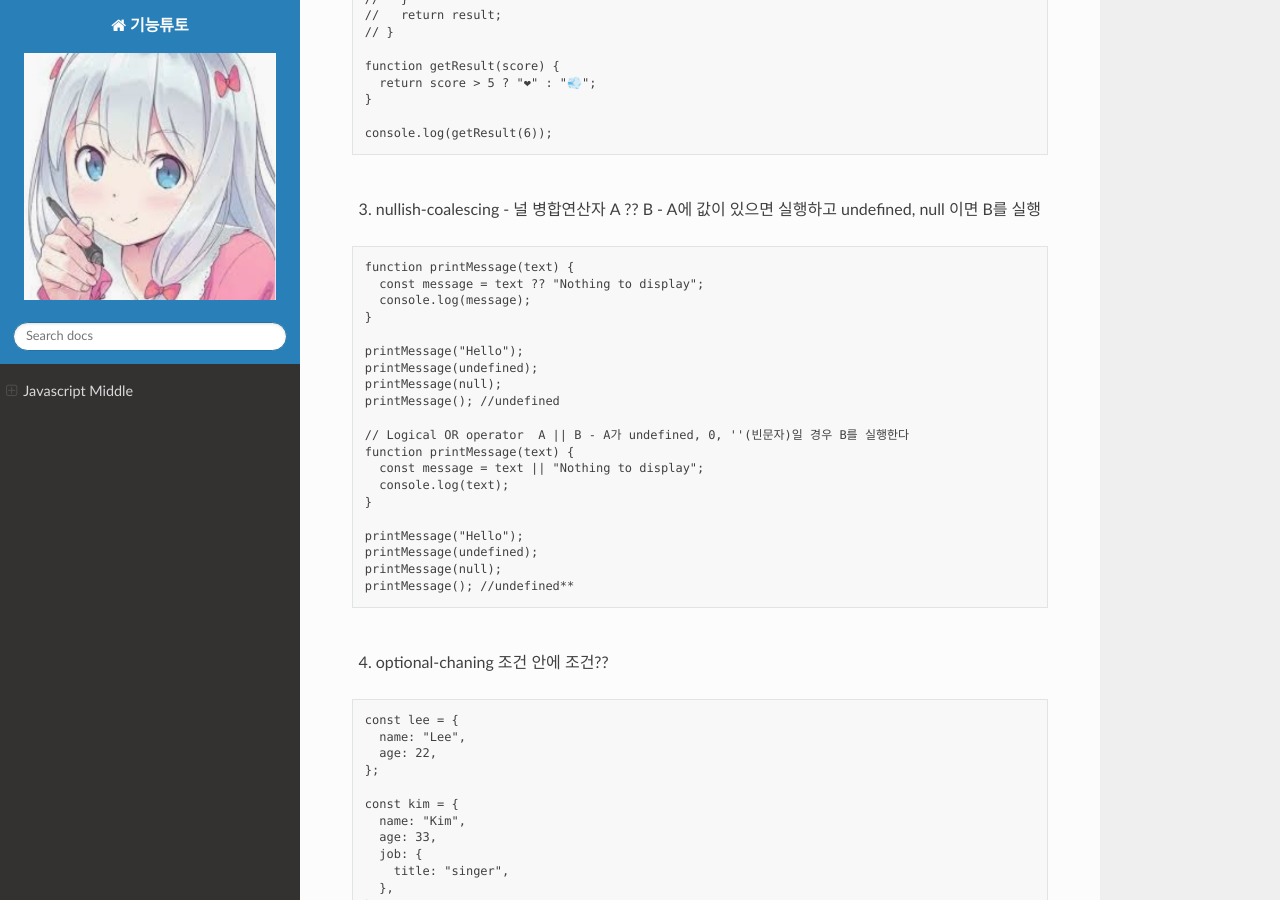
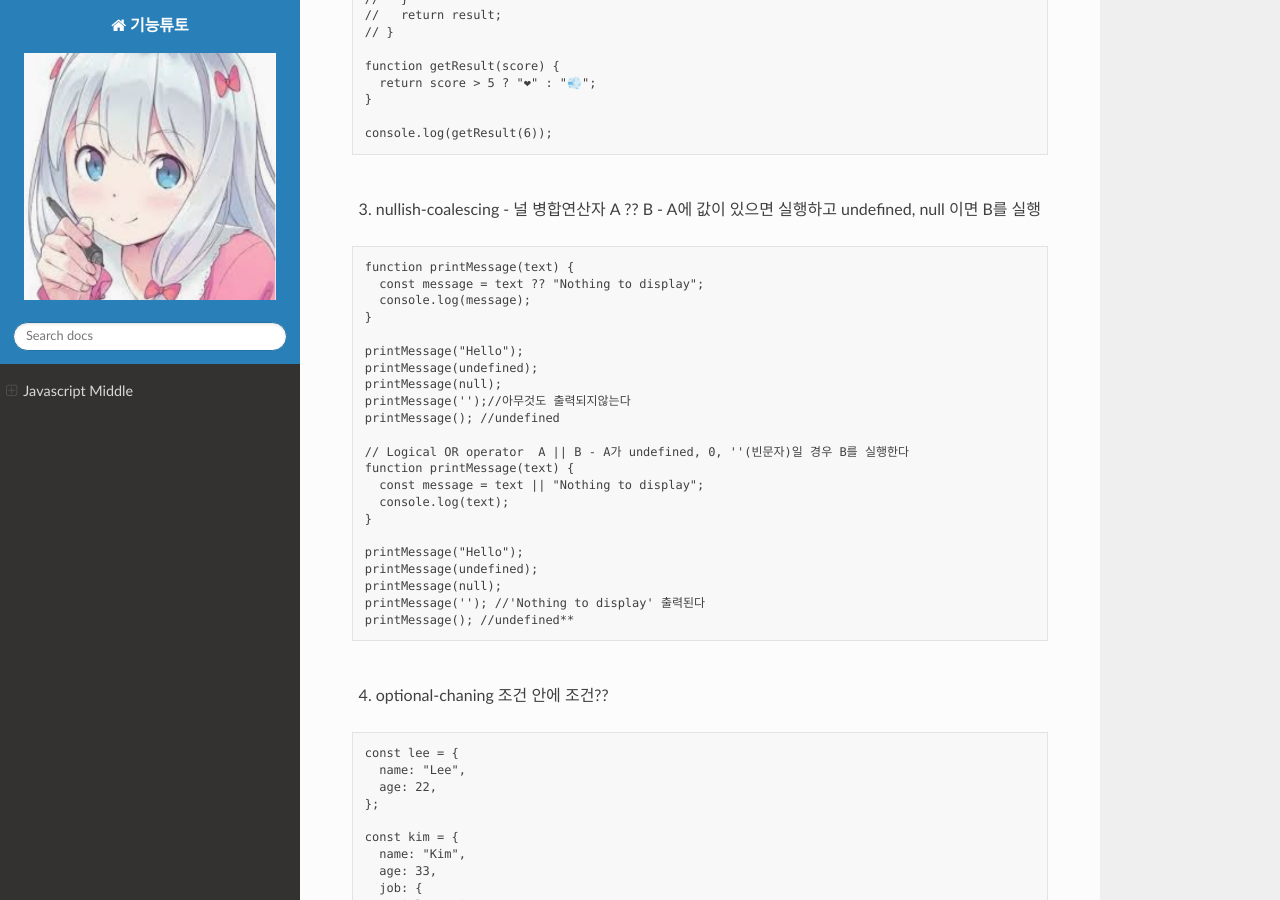
Before and after one commit to lisney/RTD, a Sphinx documentation site: the page built from docs/source/html/javascriptm.md, in a window 1280 px wide and 900 px high, scrolled down 19969 px. Built offline with Sphinx 7.4.7 and the Read the Docs theme 2.0.0, drawn with Linux system fonts in a browser that asks for light colours; pages that are not in the unit, such as notebooks, are missing from menus.

Commit message:
Update javascriptm.md

````diff
--- a/docs/source/html/javascriptm.md
+++ b/docs/source/html/javascriptm.md
@@ -1123,6 +1123,7 @@ function printMessage(text) {
 printMessage("Hello");
 printMessage(undefined);
 printMessage(null);
+printMessage('');//아무것도 출력되지않는다
 printMessage(); //undefined
 
 // Logical OR operator  A || B - A가 undefined, 0, ''(빈문자)일 경우 B를 실행한다
@@ -1134,6 +1135,7 @@ function printMessage(text) {
 printMessage("Hello");
 printMessage(undefined);
 printMessage(null);
+printMessage(''); //'Nothing to display' 출력된다
 printMessage(); //undefined**
 ```
 
````
